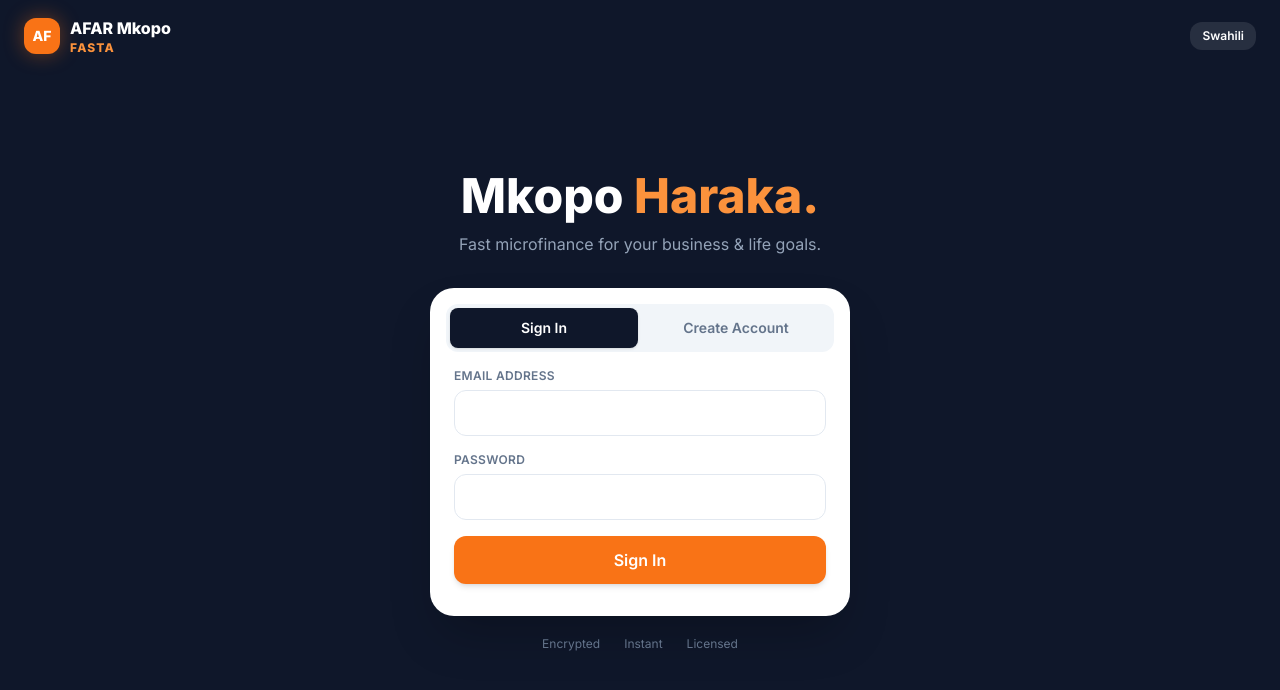
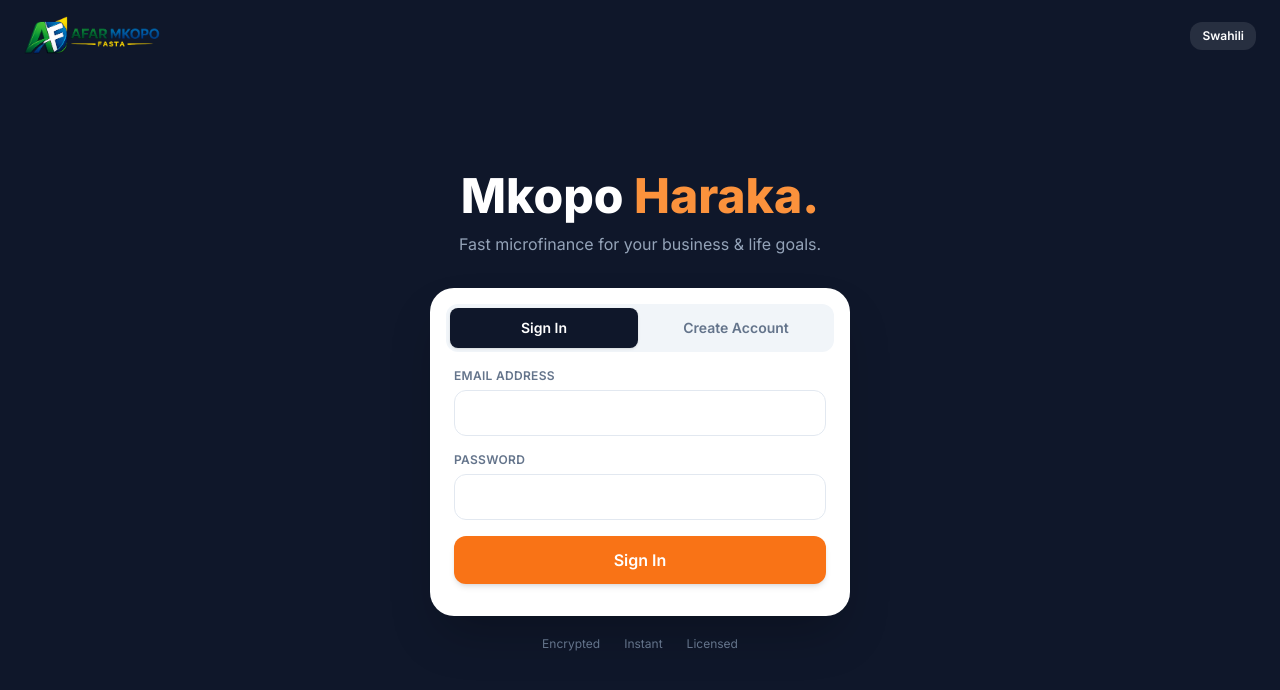
Before and after one commit to furahinibedon-arch/afar-mkopo-fasta, a Next.js app: page / in a window 1280 px wide. Shown: the top 690 px of the page. Built offline with nearby package versions, Linux system fonts and the light colour scheme; no server answers.

Commit message:
Update login/register page header to use single company logo

```diff
--- a/app/page.tsx
+++ b/app/page.tsx
@@ -29,12 +29,28 @@ export default function HomePage(){
     <div className="min-h-screen bg-navy-800 flex flex-col">
       <div className="flex items-center justify-between px-6 py-4">
         <div className="flex items-center gap-2.5">
-          <div className="w-9 h-9 rounded-xl bg-brand-500 flex items-center justify-center shadow-glow-orange">
-            <span className="text-white font-black text-sm">AF</span>
-          </div>
-          <div>
-            <p className="text-white font-black text-base">AFAR Mkopo</p>
-            <p className="text-brand-400 font-black text-xs tracking-widest">FASTA</p>
+          <div className="h-10 flex items-center">
+            <img
+              src="/logo.png"
+              alt="AFAR MKOPO FASTA Logo"
+              className="h-full w-auto object-contain"
+              onError={(e) => {
+                // Fallback to text if logo.png doesn't exist
+                e.currentTarget.style.display = 'none';
+                const fallback = document.createElement('div');
+                fallback.className = 'flex items-center gap-2.5';
+                fallback.innerHTML = `
+                  <div class="w-9 h-9 rounded-xl bg-brand-500 flex items-center justify-center shadow-glow-orange">
+                    <span class="text-white font-black text-sm">AF</span>
+                  </div>
+                  <div>
+                    <p class="text-white font-black text-base">AFAR Mkopo</p>
+                    <p class="text-brand-400 font-black text-xs tracking-widest">FASTA</p>
+                  </div>
+                `;
+                e.currentTarget.parentElement?.appendChild(fallback);
+              }}
+            />
           </div>
         </div>
         <button onClick={()=>setLanguage(language==="en"?"sw":"en")} className="px-3 py-1.5 bg-white/10 hover:bg-white/20 text-white text-xs font-semibold rounded-xl">
```
